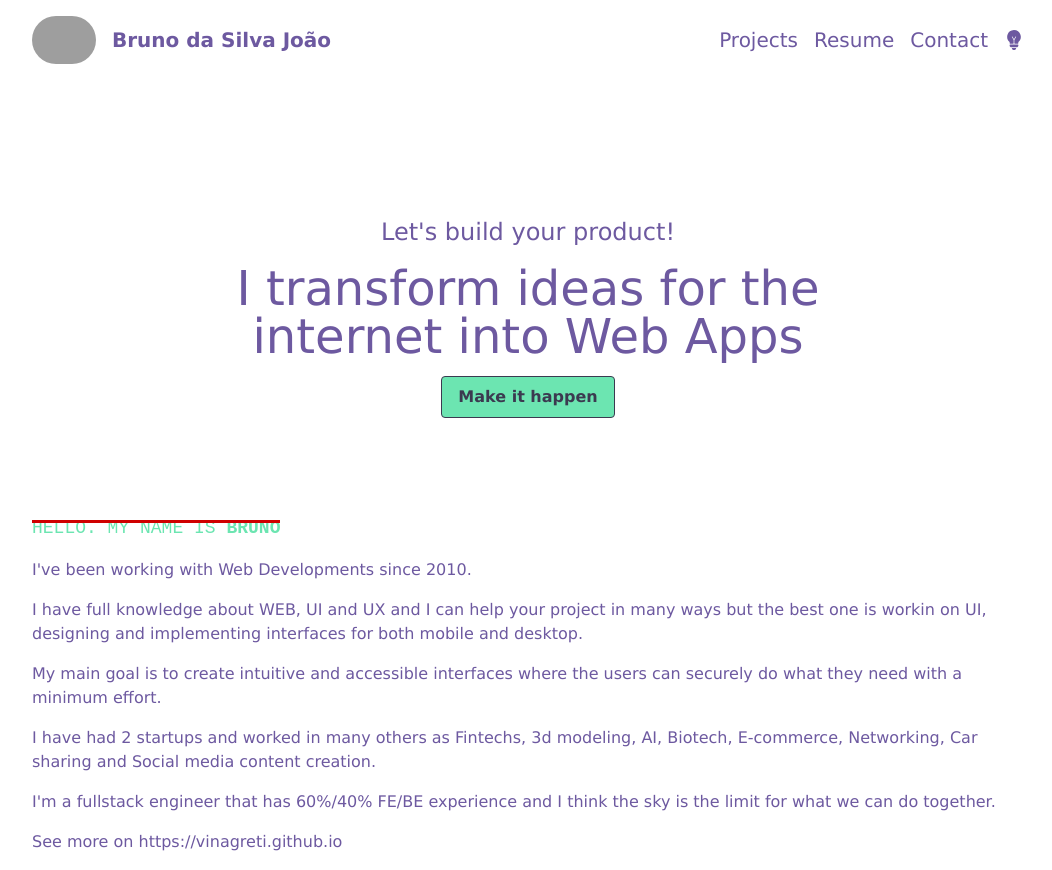
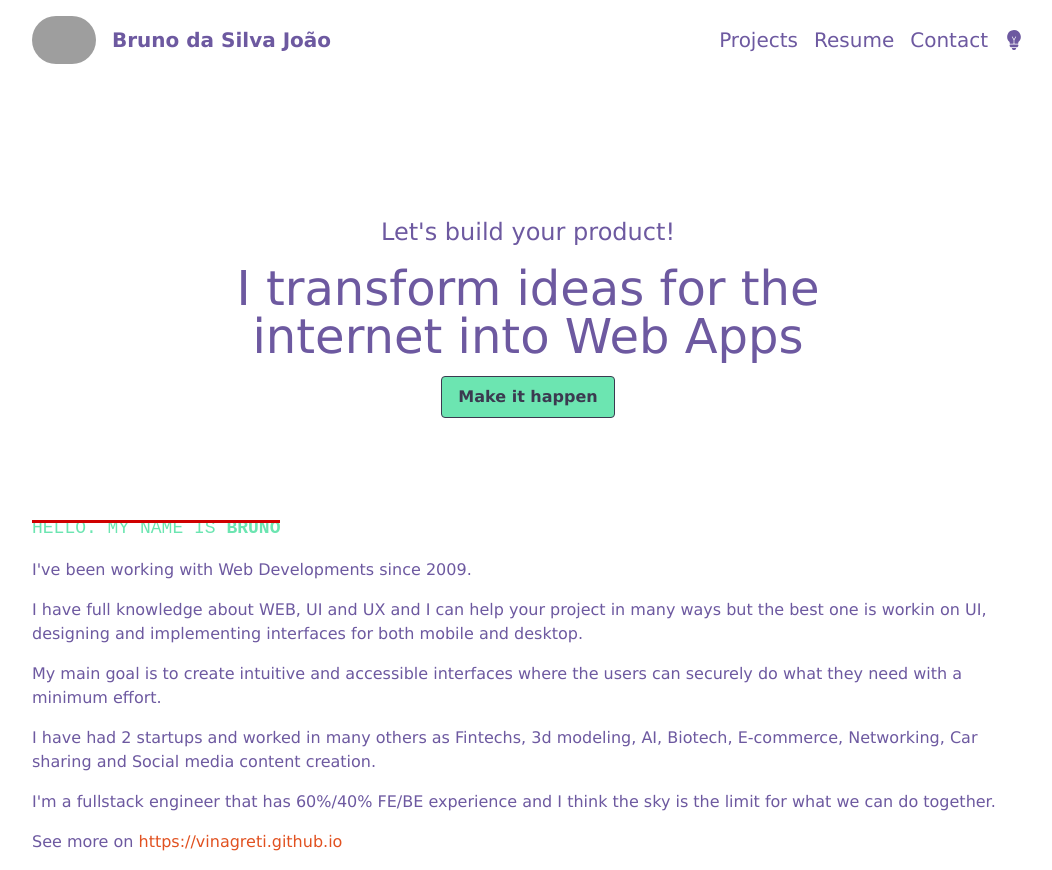
Before and after one commit to vinagreti/vinagreti.github.io, an Angular app: page / in a window 1280 px wide. Shown: the whole page, without its empty margins (112-1164 px from the left). Built offline with nearby package versions, Linux system fonts and the light colour scheme; grey boxes are pictures that could not be loaded.

Commit message:
link accent

```diff
--- a/src/app/pages/public/home-page/home-page.component.html
+++ b/src/app/pages/public/home-page/home-page.component.html
@@ -20,7 +20,7 @@
         >HELLO. MY NAME IS <span class="font-bold">BRUNO</span></span
       >
     </p>
-    <p>I've been working with Web Developments since 2010.</p>
+    <p>I've been working with Web Developments since 2009.</p>
     <p>
       I have full knowledge about WEB, UI and UX and I can help your project in
       many ways but the best one is workin on UI, designing and implementing
@@ -42,7 +42,7 @@
 
     <p>
       See more on
-      <a href="https://vinagreti.github.io/projects"
+      <a href="https://vinagreti.github.io/projects" class="text-accent"
         >https://vinagreti.github.io</a
       >
     </p>
```
